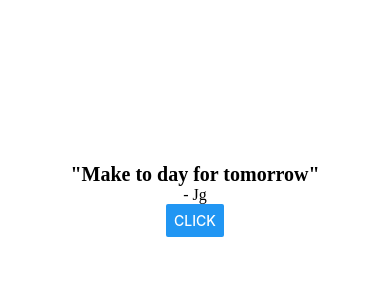
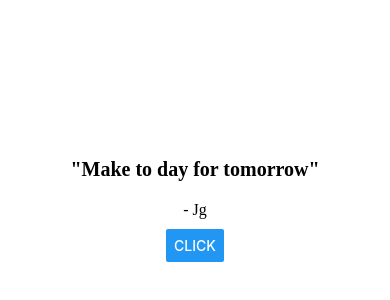
Before and after one commit to Jamech/motivApp, a React Native app: screen / in a window 390 px wide. Shown: the part 222-522 px from the top of the page. Built offline with nearby package versions, Linux system fonts and the light colour scheme.

Commit message:
adding style v1

```diff
--- a/App.js
+++ b/App.js
@@ -37,11 +37,14 @@ const styles = StyleSheet.create({
         alignItems: 'center'
     },
     text:{
+        margin: 20,
+        textAlign: 'center',
         fontWeight: 'bold',
         fontFamily: 'TimesNewRoman',
         fontSize: 20,
     },
     author: {
+        marginBottom: 10,
         fontWeight: '500',
         fontFamily: 'TimesNewRoman',
         fontSize: 16,
--- a/components/quoteData.json
+++ b/components/quoteData.json
@@ -2,6 +2,6 @@
 [
     {"text":"Fake till you make it", "author":"Hash"},
     {"text":"Make to day for tomorrow", "author":"Jg"},
-    {"text":"For Honor we survive", "author":"Li"},
-    {"text":"It's takes FFY to make", "author":"HIM"}
+    {"text":"For Honor we survive and live for ourselfs for our loves ones", "author":"Li"},
+    {"text":"It's takes FFY to make FOR FIVE YEAR", "author":"HIM"}
 ]
```
